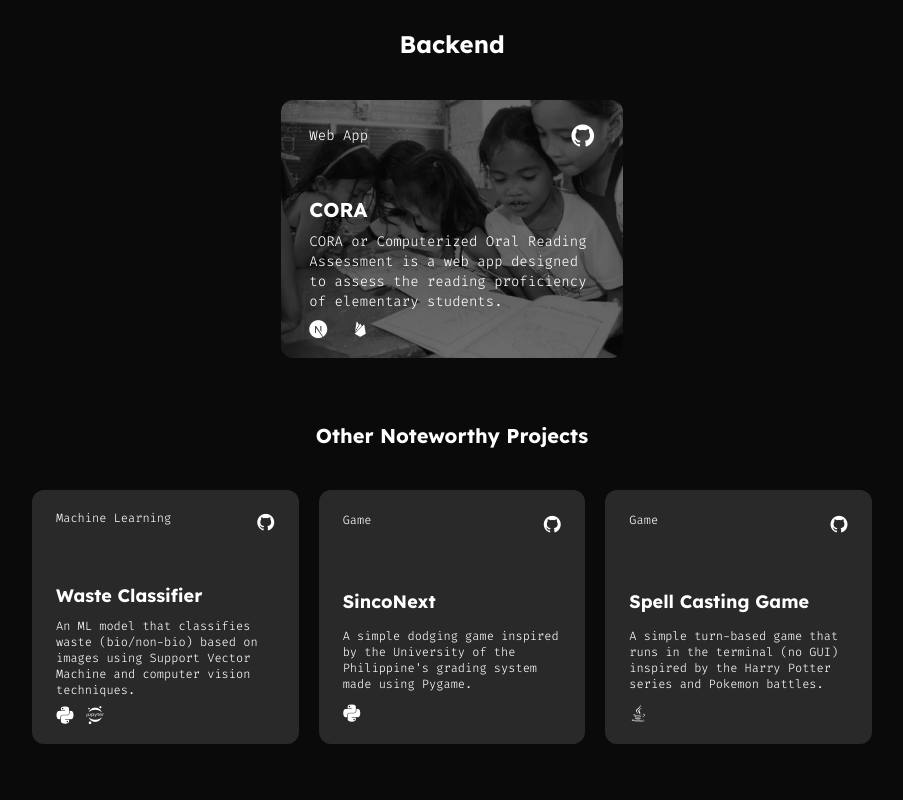
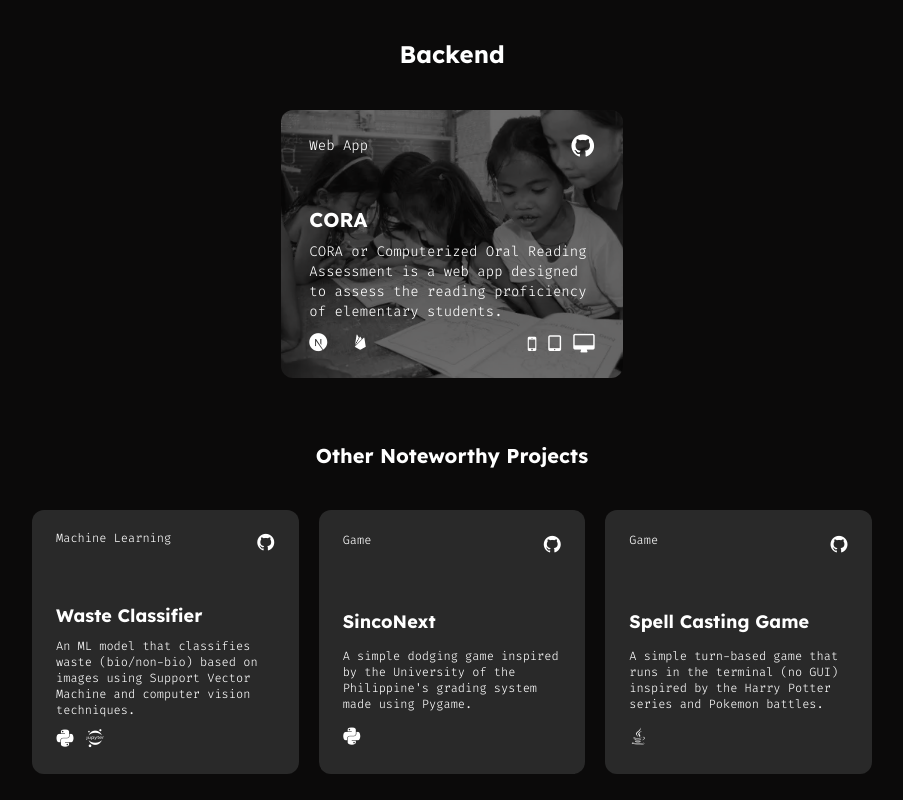
Before and after one commit to palimdrome/limalamil, a React (Vite) app: page / in a window 1280 px wide. Shown: the part 2500-3300 px from the top of the page, without its empty margins (188-1091 px from the left). Built offline with nearby package versions, Linux system fonts and the light colour scheme.

Commit message:
Updated URLs and improved the project cards.

```diff
--- a/package.json
+++ b/package.json
@@ -9,8 +9,8 @@
     "build": "vite build",
     "lint": "eslint . --ext js,jsx --report-unused-disable-directives --max-warnings 0",
     "preview": "vite preview",
-    "predeploy" : "npm run build",
-    "deploy" : "gh-pages -d dist"
+    "predeploy": "npm run build",
+    "deploy": "gh-pages -d dist"
   },
   "dependencies": {
     "react": "^18.2.0",
--- a/src/components/Footer.jsx
+++ b/src/components/Footer.jsx
@@ -6,7 +6,7 @@ function Footer() {
             <nav>
                 <div class="grid grid-flow-col gap-8">
                     <a href="https://www.linkedin.com/in/limuelle-alamil/" target="_blank"><i class="devicon-linkedin-plain text-2xl lg:text-3xl hover:text-primary ease-in-out duration-300"></i></a>
-                    <a href="https://www.facebook.com/limalamil/" target="_blank"><i class="devicon-facebook-plain text-2xl lg:text-3xl hover:text-primary ease-in-out duration-300"></i></a>
+                    <a href="https://www.facebook.com/profile.php?id=100070561390068" target="_blank"><i class="devicon-facebook-plain text-2xl lg:text-3xl hover:text-primary ease-in-out duration-300"></i></a>
                     <a href="https://github.com/palimdrome" target="_blank"><i class="devicon-github-original text-2xl lg:text-3xl hover:text-primary ease-in-out duration-300"></i></a>
                 </div>
             </nav>
--- a/src/components/Navbar.jsx
+++ b/src/components/Navbar.jsx
@@ -61,7 +61,7 @@ function Navbar() {
                 </ul>
             </div>
             <div className="navbar-end">
-            <a href="https://drive.google.com/file/d/1uej8K_88CGzk02bqtlEC9w1-A3TJkiII/view?usp=sharing" target="_blank">
+            <a href="https://drive.google.com/file/d/10xFFplxquS1-AoszcMVFbyL9Xwr6zMSA/view?usp=sharing" target="_blank">
                 <button class="flex flex-row justify-center items-center gap-x-2 font-bold px-3 lg:px-5 md:px-5 py-2 text-sm lg:text-base md:text-base text-center text-base-100 bg-gradient-to-r from-secondary to-primary rounded-md border-2 lg:border-2 md:border-2 border-base-100 hover:border-primary hover:text-primary hover:from-transparent hover:to-transparent duration-500">
                     <i class="fa fa-download"></i>
                     Resume
--- a/src/components/Projects.jsx
+++ b/src/components/Projects.jsx
@@ -13,9 +13,15 @@ function Projects() {
             title: 'Windborne Gaming',
             desc: 'A website designed for an account boosting service provider for HoYoverse games.',
             tools: [
-                'devicon-react-original',
-                'devicon-vitejs-plain',
-                'devicon-tailwindcss-original'
+                ['devicon-react-original', 'React'],
+                ['devicon-vitejs-plain', 'Vite'],
+                ['devicon-tailwindcss-original', 'Tailwind CSS'],
+                ['devicon-figma-plain', 'Figma']
+            ],
+            devices: [
+                ['fa fa-mobile-phone', 'Mobile'],
+                ['fa fa-tablet', 'Tablet'],
+                ['fa fa-desktop', 'Desktop']
             ]
         },
         {
@@ -26,9 +32,15 @@ function Projects() {
             title: 'Limicons',
             desc: 'A landing page designed for a icon designer\'s portfolio of flat icon projects.',
             tools: [
-                'devicon-html5-plain',
-                'devicon-css3-plain',
-                'devicon-javascript-plain'
+                ['devicon-html5-plain', 'HTML'],
+                ['devicon-css3-plain', 'CSS'],
+                ['devicon-javascript-plain', 'JavaScript'],
+                ['devicon-figma-plain', 'Figma']
+            ],
+            devices: [
+                ['fa fa-mobile-phone', 'Mobile'],
+                ['fa fa-tablet', 'Tablet'],
+                ['fa fa-desktop', 'Desktop']
             ]
         },
         {
@@ -39,8 +51,14 @@ function Projects() {
             title: 'Sersi',
             desc: 'A landing page designed for a fictional landscaping business, Sersi.',
             tools: [
-                'devicon-html5-plain',
-                'devicon-css3-plain',
+                ['devicon-html5-plain', 'HTML'],
+                ['devicon-css3-plain', 'CSS'],
+                ['devicon-figma-plain', 'Figma']
+            ],
+            devices: [
+                ['fa fa-mobile-phone', 'Mobile'],
+                ['fa fa-tablet', 'Tablet'],
+                ['fa fa-desktop', 'Desktop']
             ]
         }
     ]
@@ -55,9 +73,14 @@ function Projects() {
             title: 'CORA',
             desc: 'CORA or Computerized Oral Reading Assessment is a web app designed to assess the reading proficiency of elementary students.',
             tools: [
-                'devicon-nextjs-plain',
-                'devicon-tailwindcss-original',
-                'devicon-firebase-plain'
+                ['devicon-nextjs-plain', 'Next.js'],
+                ['devicon-tailwindcss-original', 'Tailwind CSS'],
+                ['devicon-firebase-plain', 'Firebase']
+            ],
+            devices: [
+                ['fa fa-mobile-phone', 'Mobile'],
+                ['fa fa-tablet', 'Tablet'],
+                ['fa fa-desktop', 'Desktop']
             ]
         }
     ]
@@ -71,8 +94,8 @@ function Projects() {
             title: 'Waste Classifier',
             desc: 'An ML model that classifies waste (bio/non-bio) based on images using Support Vector Machine and computer vision techniques.',
             tools: [
-                'devicon-python-plain',
-                'devicon-jupyter-plain-wordmark'
+                ['devicon-python-plain', 'Python'],
+                ['devicon-jupyter-plain-wordmark', 'Jupyter Notebook']
             ]
         },
         {
@@ -82,7 +105,7 @@ function Projects() {
             title: 'SincoNext',
             desc: 'A simple dodging game inspired by the University of the Philippine\'s grading system made using Pygame.',
             tools: [
-                'devicon-python-plain'
+                ['devicon-python-plain', 'Python']
             ]
         },
         {
@@ -92,7 +115,7 @@ function Projects() {
             title: 'Spell Casting Game',
             desc: 'A simple turn-based game that runs in the terminal (no GUI) inspired by the Harry Potter series and Pokemon battles.',
             tools: [
-                'devicon-java-plain'
+                ['devicon-java-plain', 'Java']
             ]
         }
     ]
@@ -107,16 +130,27 @@ function Projects() {
                 <div class="flex flex-row justify-between items-center">
                     <p class="text-sm font-light font-firacode">{project.type}</p>
                     <div class="flex flex-row gap-x-2">
-                        {project.link === '' ? <div class='hidden'></div> : <a href={`${project.link}`} class="hover:-translate-x-0.5 hover:scale-125 ease-in-out duration-300" target="_blank"><i class="fa fa-external-link-square text-2xl hover:text-primary ease-in-out duration-300"></i></a>}
-                        {project.githubLink === '' ? <div class='hidden'></div> : <a href={`${project.githubLink}`} class="hover:-translate-x-0.5 hover:scale-125 ease-in-out duration-300" target="_blank"><i class="devicon-github-plain text-2xl hover:text-primary ease-in-out duration-300"></i></a>}
+                        {project.link === '' ? <div class='hidden'></div> : <a href={`${project.link}`} class="hover:-translate-x-0.5 hover:scale-125 ease-in-out duration-300" target="_blank"><div class="tooltip tooltip-bottom" data-tip="Go to site"><i class="fa fa-external-link-square text-2xl hover:text-primary ease-in-out duration-300"></i></div></a>}
+                        {project.githubLink === '' ? <div class='hidden'></div> : <a href={`${project.githubLink}`} class="hover:-translate-x-0.5 hover:scale-125 ease-in-out duration-300" target="_blank"><div class="tooltip tooltip-bottom" data-tip="Go to GitHub repo"><i class="devicon-github-plain text-2xl hover:text-primary ease-in-out duration-300"></i></div></a>}
                     </div>
                 </div>
                 <h2 class="text-xl font-bold pt-9">{project.title}</h2>
                 <p class="text-sm font-light font-firacode drop-shadow-md">{project.desc}</p>
-                <div class="flex flex-row gap-x-3 text-lg">
-                    {project.tools.map((tool) => (
-                        <i class={`${tool}`}></i>
-                    ))}
+                <div class="flex flex-row justify-between">
+                    <div class="flex flex-row gap-x-3 text-lg">
+                        {project.tools.map((tool) => (
+                            <div class="tooltip tooltip-bottom" data-tip={`${tool[1]}`}>
+                                <i class={`${tool[0]}`}></i>
+                            </div>
+                        ))}
+                    </div>
+                    <div class="flex flex-row gap-x-3 text-xl">
+                        {project.devices.map((device) => (
+                            <div class="tooltip tooltip-bottom" data-tip={`${device[1]}`}>
+                                <i class={`${device[0]}`}></i>
+                            </div>
+                        ))}
+                    </div>
                 </div>
             </div>
         )
@@ -128,15 +162,17 @@ function Projects() {
                 <div class="flex flex-row justify-between">
                     <p class="text-xs font-light font-firacode">{project.type}</p>
                     <div class="flex flex-row gap-x-2 text-lg">
-                        {project.link === '' ? <div class='hidden'></div> : <a href={`${project.link}`} class="hover:-translate-x-0.5 hover:scale-125 ease-in-out duration-300" target="_blank"><i class="fa fa-external-link-square hover:text-primary ease-in-out duration-300"></i></a>}
-                        {project.githubLink === '' ? <div class='hidden'></div> : <a href={`${project.githubLink}`} class="hover:-translate-x-0.5 hover:scale-125 ease-in-out duration-300" target="_blank"><i class="devicon-github-plain hover:text-primary ease-in-out duration-300"></i></a>}
+                        {project.link === '' ? <div class='hidden'></div> : <a href={`${project.link}`} class="hover:-translate-x-0.5 hover:scale-125 ease-in-out duration-300" target="_blank"><div class="tooltip tooltip-bottom" data-tip="Go to site"><i class="fa fa-external-link-square hover:text-primary ease-in-out duration-300 z-[99]"></i></div></a>}
+                        {project.githubLink === '' ? <div class='hidden'></div> : <a href={`${project.githubLink}`} class="hover:-translate-x-0.5 hover:scale-125 ease-in-out duration-300" target="_blank"><div class="tooltip tooltip-bottom" data-tip="GitHub repo"><i class="devicon-github-plain hover:text-primary ease-in-out duration-300 z-[99]"></i></div></a>}
                     </div>
                 </div>
                 <h2 class="text-lg font-bold pt-9">{project.title}</h2>
                 <p class="text-xs font-light font-firacode">{project.desc}</p>
                 <div class="flex flex-row gap-x-3 text-lg">
                     {project.tools.map((tool) => (
-                        <i class={`${tool}`}></i>
+                        <div class="tooltip tooltip-bottom z-99" data-tip={`${tool[1]}`}>
+                            <i class={`${tool[0]}`}></i>
+                        </div>
                     ))}
                 </div>
             </div>
```
